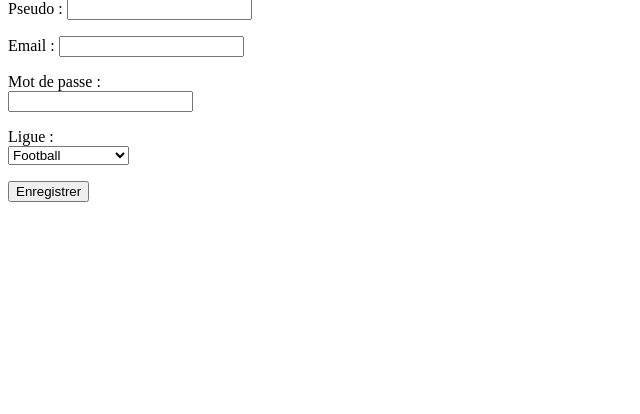
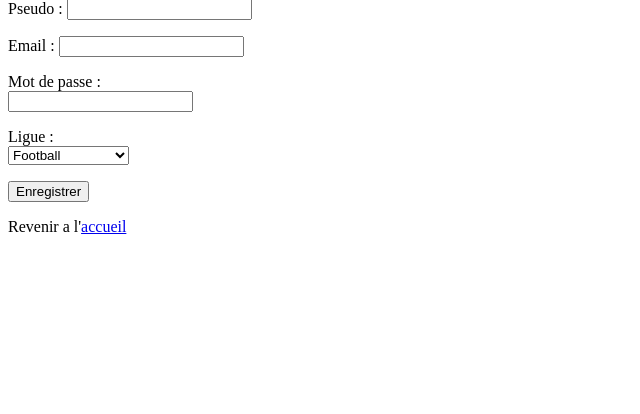
Before and after one commit to Marius-Chiapella/appfaq-m2l, a PHP site: page /subpages/register.php in a window 1280 px wide. Shown: the part 81-495 px from the top of the page, without its empty margins (0-640 px from the left). Run offline with PHP 8.4, Linux system fonts and the light colour scheme.

Commit message:
revenir a l'accueil

```diff
--- a/appfaq-site/pages/subpages/register.php
+++ b/appfaq-site/pages/subpages/register.php
@@ -73,5 +73,8 @@ if ($_SERVER['REQUEST_METHOD'] === 'POST') {
     mysqli_close($conn);
 }
 ?>
+
+<p>Revenir a l'<a href="index.php">accueil</a></p>
+
 </body>
 </html>
```
